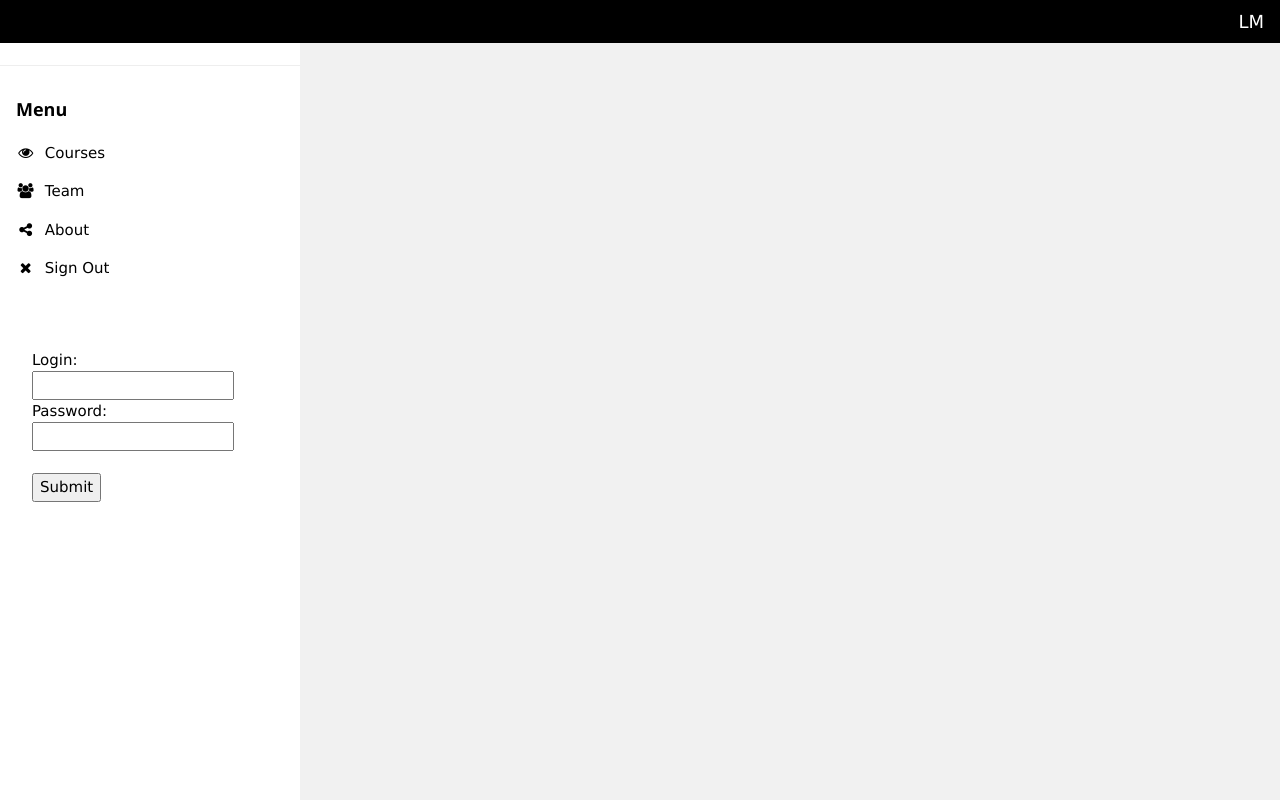
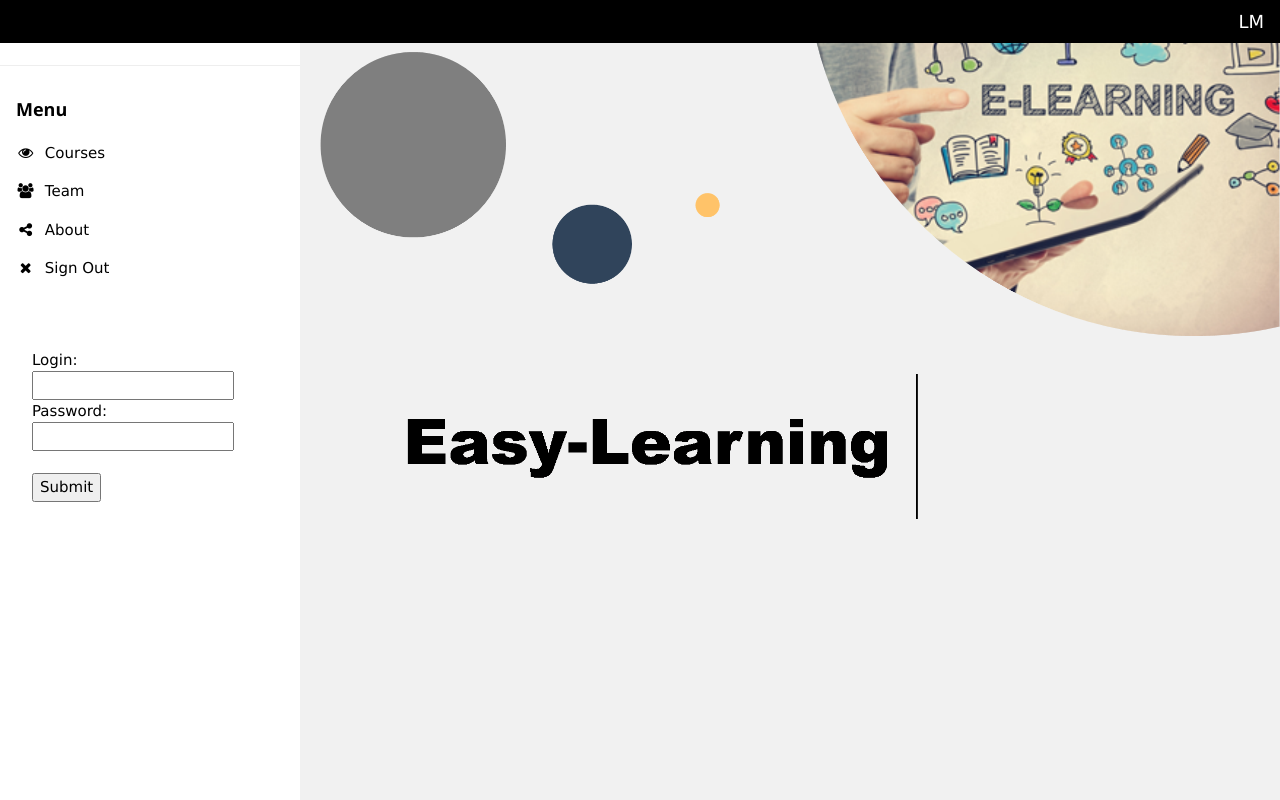
Before and after one commit to ThomasJack321/LM, a plain HTML site: page index.html in a window 1280 px wide. Drawn offline with Linux system fonts and the light colour scheme.

Commit message:
added logo

```diff
--- a/index.html
+++ b/index.html
@@ -57,7 +57,7 @@ LM
 <div class="w3-overlay w3-hide-large w3-animate-opacity" onclick="close_it()" style="cursor:pointer" title="close side menu" id="myOverlay"></div>
 <div id="preContent">
   <div class="w3-threequarter w3-right">
-	<img src="Team/notLoggedYet.png" class="w3-image">
+	<img src="notLoggedYet.png" class="w3-image">
   </div>
 </div>
 <div id="content">
```
Also changed, not shown: Team/notLoggedYet.png (added).
